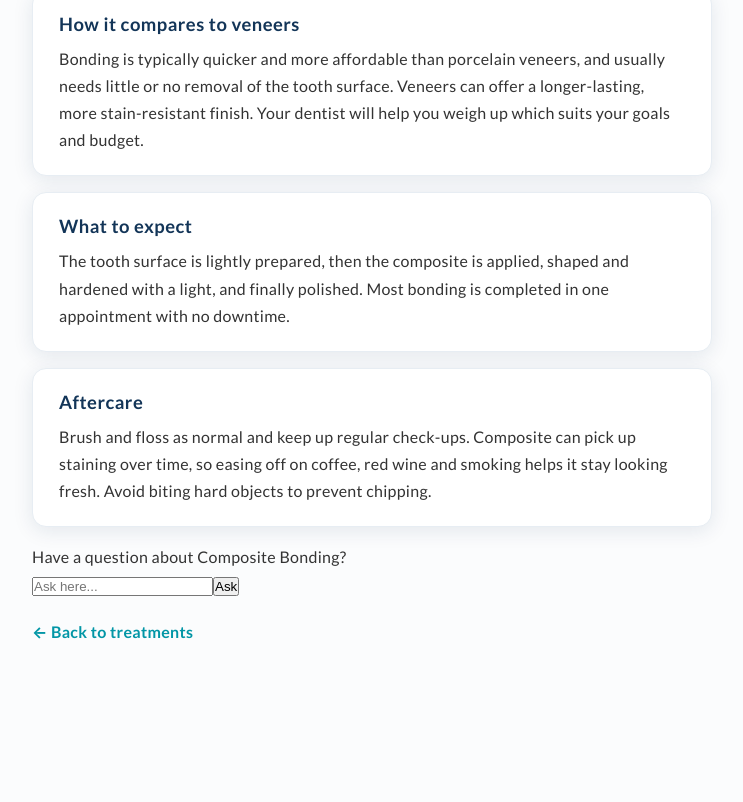
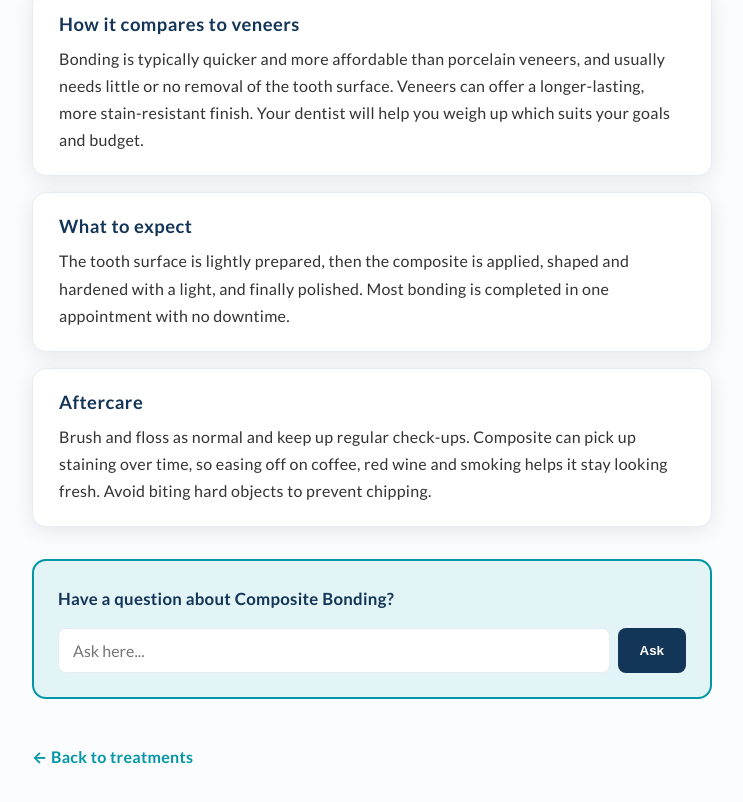
Before and after one commit to ykbhrn/patient-companion, a React (Vite) app: page /treatments/bonding in a window 1280 px wide. Shown: the part 532-1334 px from the top of the page, without its empty margins (268-1011 px from the left). Before the commit the page ends 1237 px from the top, so only its background shows below. Built offline with nearby package versions, Linux system fonts and the light colour scheme.

Commit message:
Style AskBox

```diff
--- a/src/App.css
+++ b/src/App.css
@@ -172,3 +172,72 @@
   font-size: 0.9rem;
   line-height: 1.5;
 }
+
+/* ---- Ask box ---- */
+.askbox {
+  margin-top: 32px;
+  padding: 22px;
+  background: var(--teal-light);
+  border-radius: var(--radius);
+  border: 1px solid var(--teal);
+}
+.askbox-label {
+  font-weight: 700;
+  color: var(--navy);
+  margin-bottom: 12px;
+}
+.askbox-input-row {
+  display: flex;
+  gap: 8px;
+}
+.askbox-input {
+  flex: 1;
+  padding: 12px 14px;
+  border: 1px solid var(--navy-light);
+  border-radius: 8px;
+  font-family: var(--font);
+  font-size: 1rem;
+}
+.askbox-input:focus {
+  outline: none;
+  border-color: var(--teal);
+}
+.askbox-btn {
+  background: var(--navy);
+  color: var(--white);
+  border: none;
+  padding: 12px 22px;
+  border-radius: 8px;
+  font-weight: 700;
+  cursor: pointer;
+  transition: background 0.18s ease;
+}
+.askbox-btn:hover:not(:disabled) {
+  background: var(--teal);
+}
+.askbox-btn:disabled {
+  opacity: 0.6;
+  cursor: default;
+}
+.askbox-answer {
+  margin-top: 16px;
+  padding: 14px 16px;
+  background: var(--white);
+  border-radius: 8px;
+  border-left: 3px solid var(--teal);
+  line-height: 1.6;
+}
+.askbox {
+  margin-top: 32px;
+  margin-bottom: 24px;
+  padding: 24px;
+  background: var(--teal-light);
+  border-radius: var(--radius);
+  border: 2px solid var(--teal);
+}
+.askbox-label {
+  font-weight: 700;
+  color: var(--navy);
+  margin-bottom: 14px;
+  font-size: 1.05rem;
+}
```
